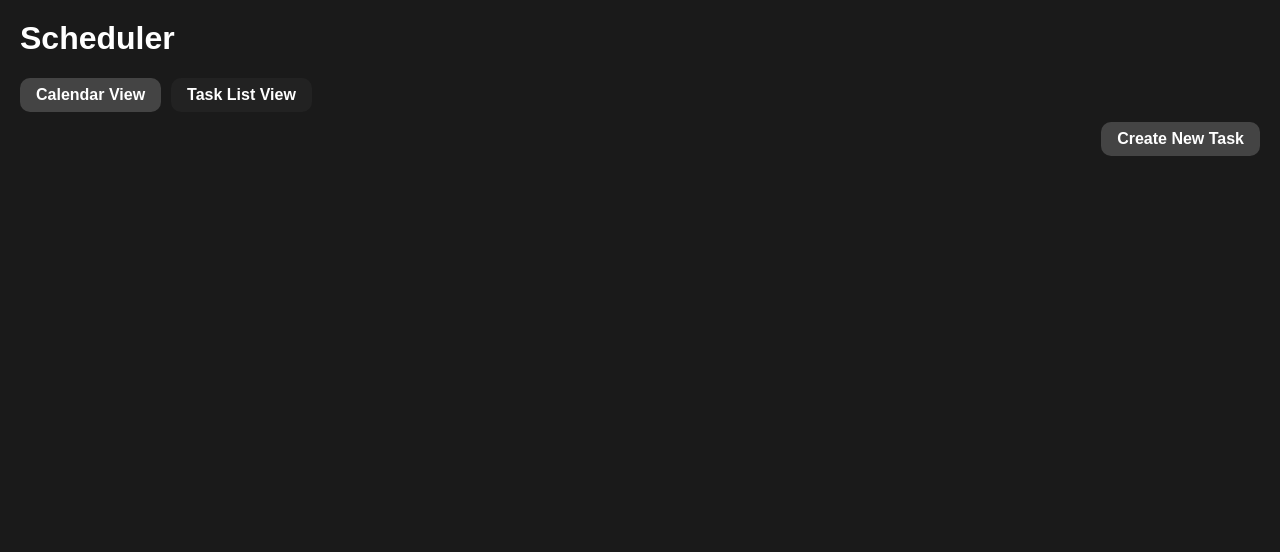
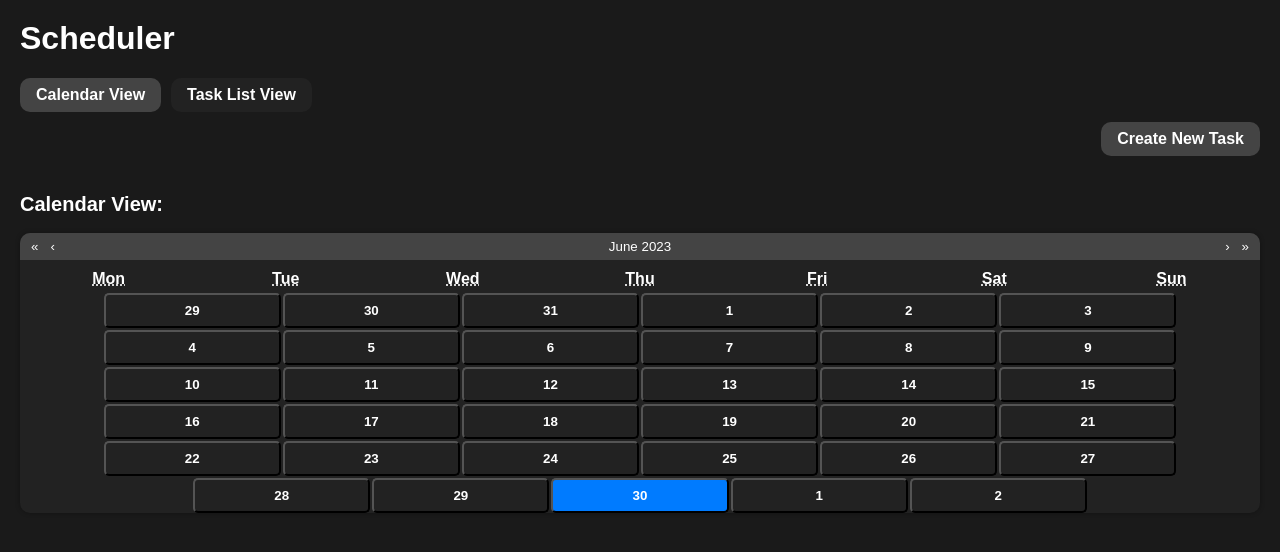
Before and after one commit to nicomilette/Scheduler, a React (Create React App) app: page /HomePage in a window 1280 px wide. Shown: the top 552 px of the page. Built offline with nearby package versions, Linux system fonts and the light colour scheme.

Commit message:
Added calendar (unfinished)
need to fix buttons and complete css styling

```diff
--- a/package.json
+++ b/package.json
@@ -9,6 +9,7 @@
     "@testing-library/user-event": "^13.5.0",
     "gh-pages": "^5.0.0",
     "react": "^18.2.0",
+    "react-calendar": "^4.3.0",
     "react-dom": "^18.2.0",
     "react-router-dom": "^6.14.0",
     "react-scripts": "^5.0.1",
--- a/src/HomePage.css
+++ b/src/HomePage.css
@@ -137,6 +137,7 @@
 }
 
 .task-item {
+  position: relative;
   justify-content: space-evenly;
   flex-basis: calc(25% - 35px);
   background-color: #222;
@@ -159,3 +160,126 @@
 .task-item p {
   margin-bottom: 0;
 }
+
+.task-item button {
+  position: absolute;
+  bottom: 10px;
+  right: 10px;
+  background-color: #ff0000;
+  color: #fff;
+  border: none;
+  padding: 5px 10px;
+  font-size: 12px;
+  font-weight: bold;
+  cursor: pointer;
+  border-radius: 4px;
+}
+
+.task-item button:hover {
+  background-color: #cc0000;
+}
+/* HomePage.css */
+
+/* ...existing styles... */
+
+.calendar-view {
+  margin-top: 20px;
+  display: flex;
+  flex-direction: column;
+  align-items: left;
+}
+
+.calendar-view h2 {
+  font-size: 20px;
+  font-weight: bold;
+}
+
+.calendar-container {
+  width: 100%;
+  display: flex;
+  justify-content: center;
+  align-items: center;
+}
+
+.react-calendar {
+  width: 100%;
+  max-width: 100%;
+  background-color: #222;
+  color: #fff;
+  border: none;
+  border-radius: 10px;
+  box-shadow: 0 0 5px rgba(0, 0, 0, 0.3);
+  font-family: 'Arial', sans-serif;
+}
+
+.react-calendar__navigation {
+  background-color: #444;
+  display: flex;
+  justify-content: space-between;
+  align-items: center;
+  padding: 5px;
+  border-top-left-radius: 10px;
+  border-top-right-radius: 10px;
+}
+
+.react-calendar__navigation button {
+  background-color: transparent;
+  color: #fff;
+  border: none;
+  cursor: pointer;
+}
+
+.react-calendar__navigation button:hover {
+  color: #ccc;
+}
+
+.react-calendar__month-view__weekdays {
+  display: flex;
+  justify-content: center;
+  margin-top: 10px;
+  margin-bottom: 5px;
+}
+
+.react-calendar__month-view__weekdays__weekday {
+  flex: 1;
+  text-align: center;
+  font-weight: bold;
+}
+
+.react-calendar__month-view__days {
+  display: grid;
+  grid-template-columns: repeat(7, 1fr);
+  gap: 2px;
+
+  width: 100%;
+
+  display: flex;
+  justify-content: center;
+  align-items: left;
+
+}
+
+.react-calendar__month-view__days__day {
+  display: flex;
+  justify-content: center;
+  align-items: center;
+  background-color: #222;
+  color: #fff;
+  padding: 8px;
+  font-weight: bold;
+  cursor: pointer;
+  border-radius: 5px;
+}
+
+.react-calendar__month-view__days__day:hover {
+  background-color: #444;
+}
+
+.react-calendar__tile--active {
+  background-color: #007bff;
+  border-radius: 5px;
+}
+
+.react-calendar__tile--active:hover {
+  background-color: #0056b3;
+}
--- a/src/HomePage.js
+++ b/src/HomePage.js
@@ -1,15 +1,18 @@
 import React, { useState, useEffect } from 'react';
+import Calendar from 'react-calendar';
 import './HomePage.css';
 
-
 function HomePage() {
-
+  const [selectedDate, setSelectedDate] = useState(new Date());
   const [selectedView, setSelectedView] = useState('calendar');
   const [tasks, setTasks] = useState([]);
   const [showNewTaskPopup, setShowNewTaskPopup] = useState(false);
   const [title, setTitle] = useState('');
   const [details, setDetails] = useState('');
 
+  const handleDateChange = (date) => {
+    setSelectedDate(date);
+  };
 
   useEffect(() => {
     const storedTasks = localStorage.getItem('tasks');
@@ -40,6 +43,12 @@ function HomePage() {
     setShowNewTaskPopup(false);
   };
 
+  const handleDeleteTask = (index) => {
+    const updatedTasks = [...tasks];
+    updatedTasks.splice(index, 1);
+    setTasks(updatedTasks);
+  };
+
   return (
     <div className="home-page">
       <h1 className="home-title">Scheduler</h1>
@@ -60,15 +69,25 @@ function HomePage() {
       <button className="new-task-button" onClick={handleNewTaskClick}>
         Create New Task
       </button>
+      {selectedView === 'calendar' && (
+  <div className="calendar-view">
+    <h2>Calendar View:</h2>
+    <div>
+      <Calendar onChange={handleDateChange} value={selectedDate} />
+    </div>
+  </div>
+)}
+
       {selectedView === 'taskList' && (
         <>
-    <h2>Tasks:</h2> {/* Move the "Tasks" heading outside the task-list div */}
+          <h2>Tasks:</h2>
           <div className="task-list">
             {tasks && tasks.length > 0 ? (
               tasks.map((task, index) => (
                 <div key={index} className="task-item">
                   <h3>{task.title}</h3>
                   <p>{task.details}</p>
+                  <button onClick={() => handleDeleteTask(index)}>Delete</button>
                 </div>
               ))
             ) : (
@@ -77,12 +96,9 @@ function HomePage() {
           </div>
         </>
       )}
-
-
       {showNewTaskPopup && (
         <div className="new-task-popup">
           <h2 className="new-task-popup-title">New Task</h2>
-    {/* Input fields for task information */}
           <input
             type="text"
             placeholder="Task Title"
@@ -94,8 +110,6 @@ function HomePage() {
             value={details}
             onChange={(e) => setDetails(e.target.value)}
           />
-    {/* Date and Time picker can be added here */}
-    {/* Save and Cancel buttons */}
           <div className="new-task-popup-buttons">
             <button className="save-task-button" onClick={() => handleSaveNewTask()}>
               Save
@@ -106,15 +120,6 @@ function HomePage() {
           </div>
         </div>
       )}
-
-
-
-
-
-
-
-
-
     </div>
   );
 }
```
Also changed, not shown: 1 other file (tests, documents, lock files or other folders). Lines whose indentation alone changed are shown as unchanged.
